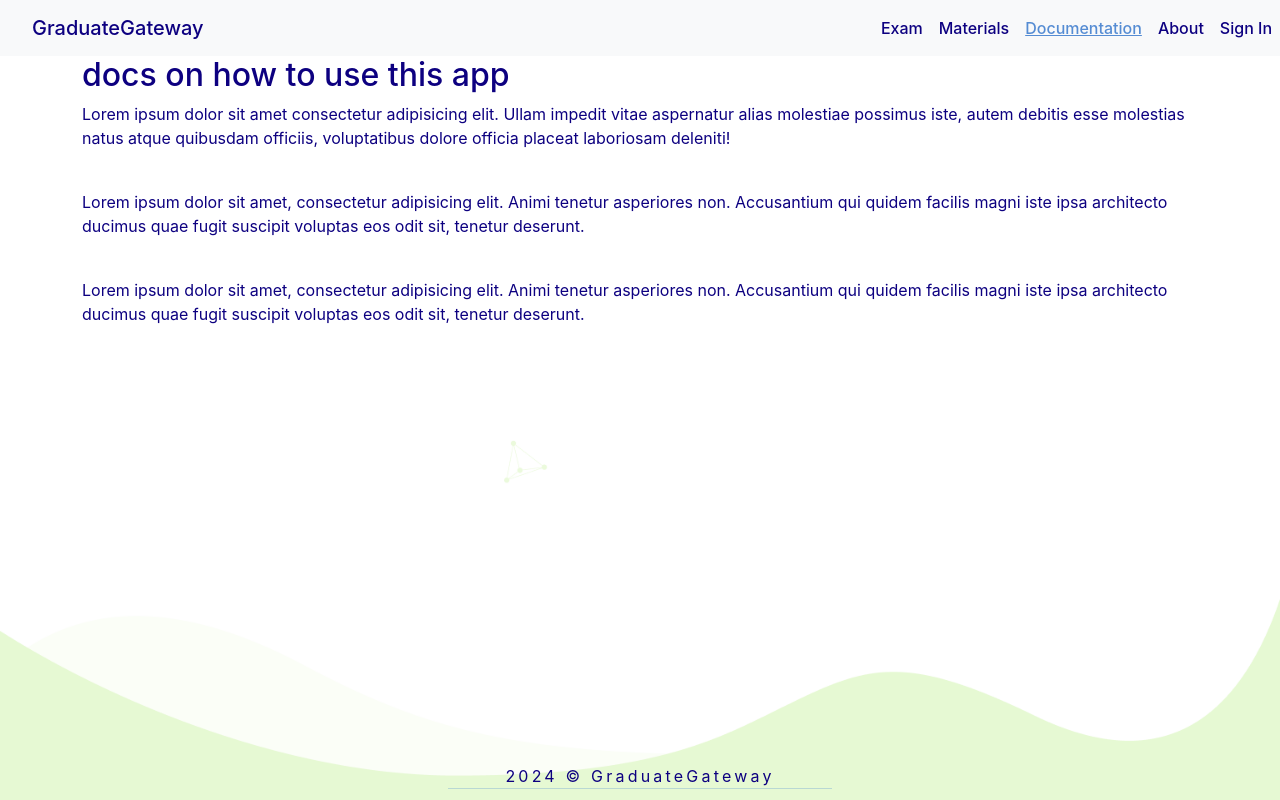
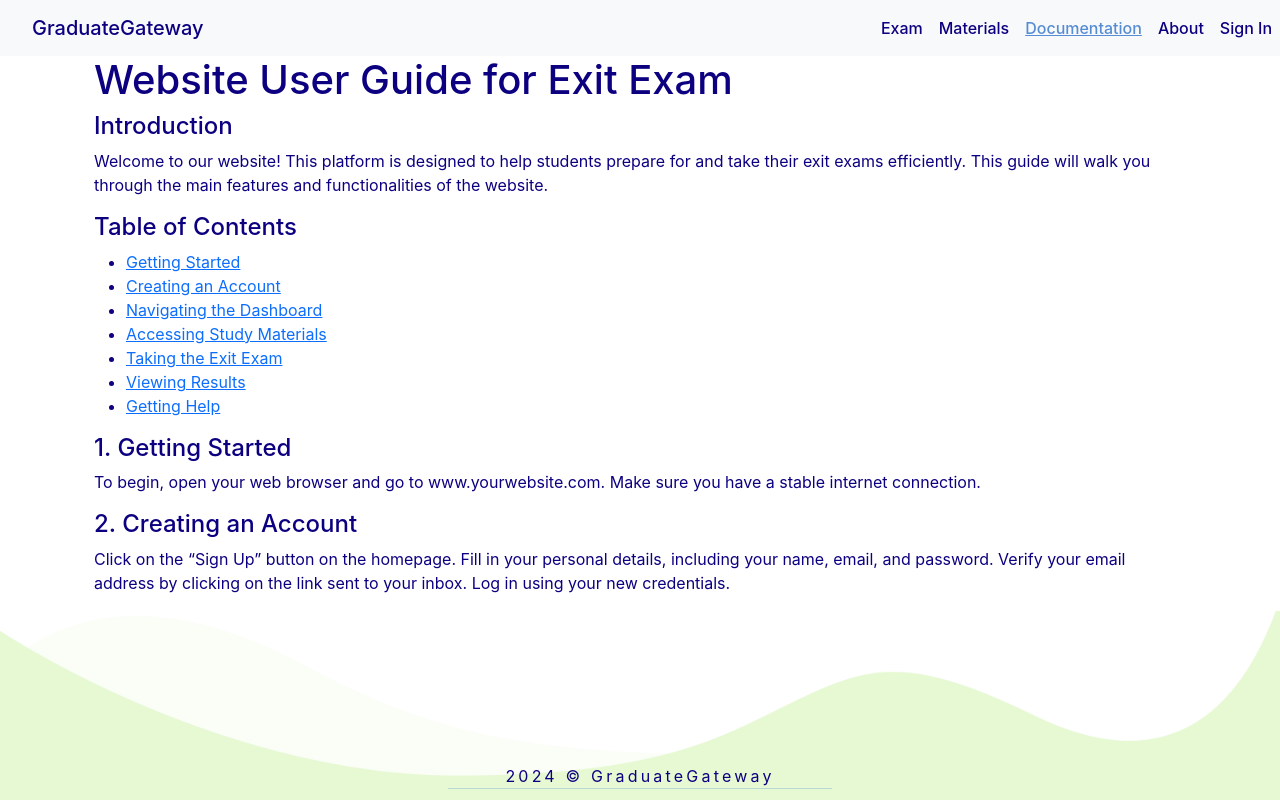
Before and after one commit to FitsumMehari/semesterProject, an Angular app in the folder app/exitexam/: page /documentation in a window 1280 px wide. Built offline with nearby package versions, Linux system fonts and the light colour scheme.

Commit message:
add sample docs

```diff
--- a/app/exitexam/src/app/page-docs/page-docs.component.html
+++ b/app/exitexam/src/app/page-docs/page-docs.component.html
@@ -1,9 +1,37 @@
-<div class="page">
-    <h2>docs on how to use this app</h2>
-    <p>Lorem ipsum dolor sit amet consectetur adipisicing elit. Ullam impedit vitae aspernatur alias molestiae possimus iste, autem debitis esse molestias natus atque quibusdam officiis, voluptatibus dolore officia placeat laboriosam deleniti!</p>
-    <br>
-    <p>Lorem ipsum dolor sit amet, consectetur adipisicing elit. Animi tenetur asperiores non. Accusantium qui quidem facilis magni iste ipsa architecto ducimus quae fugit suscipit voluptas eos odit sit, tenetur deserunt.</p>
-    <br>
-    <p>Lorem ipsum dolor sit amet, consectetur adipisicing elit. Animi tenetur asperiores non. Accusantium qui quidem facilis magni iste ipsa architecto ducimus quae fugit suscipit voluptas eos odit sit, tenetur deserunt.</p>
+<div class="container page">
+    <p class="h1">Website User Guide for Exit Exam</p>
+    <p class="h4">Introduction</p>
+    <p class="">
+        Welcome to our website! This platform is designed to help students prepare for and take their exit exams efficiently. This guide will walk you through the main features and functionalities of the website.
+    </p>
+    <p class="h4">Table of Contents</p>
+    <ul>
+        <li>
+            <a href="#gettingstarted">Getting Started</a>
+        </li>
+        <li>
+            <a href="">Creating an Account</a>
+        </li>
+        <li>
+            <a href="">Navigating the Dashboard</a>
+        </li>
+        <li>
+            <a href="">Accessing Study Materials</a>
+        </li>
+        <li>
+            <a href="">Taking the Exit Exam</a>
+        </li>
+        <li>
+            <a href="">Viewing Results</a>
+        </li>
+        <li>
+            <a href="">Getting Help</a>
+        </li>
+    </ul>
 
+    <p class="h4">1. Getting Started</p>
+    <p>To begin, open your web browser and go to www.yourwebsite.com. Make sure you have a stable internet connection.</p>
+
+    <p class="h4">2. Creating an Account</p>
+    <p>Click on the “Sign Up” button on the homepage. Fill in your personal details, including your name, email, and password. Verify your email address by clicking on the link sent to your inbox. Log in using your new credentials.</p>
 </div>
```
